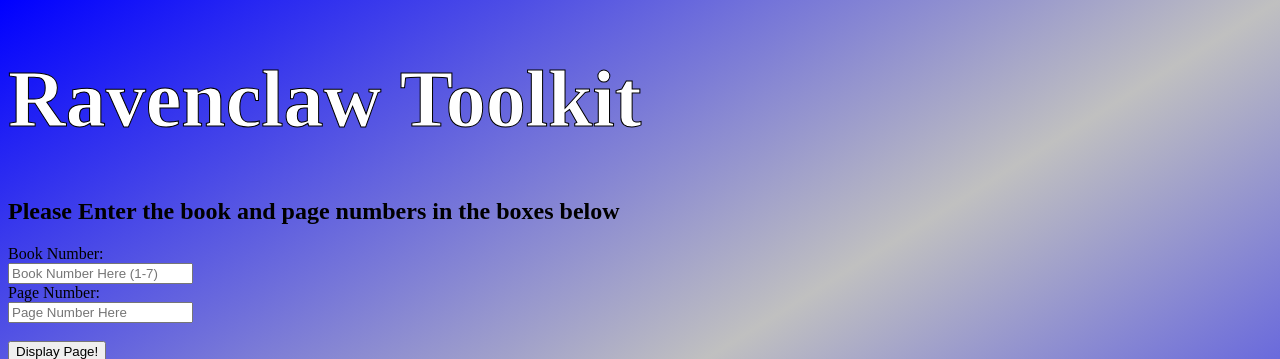
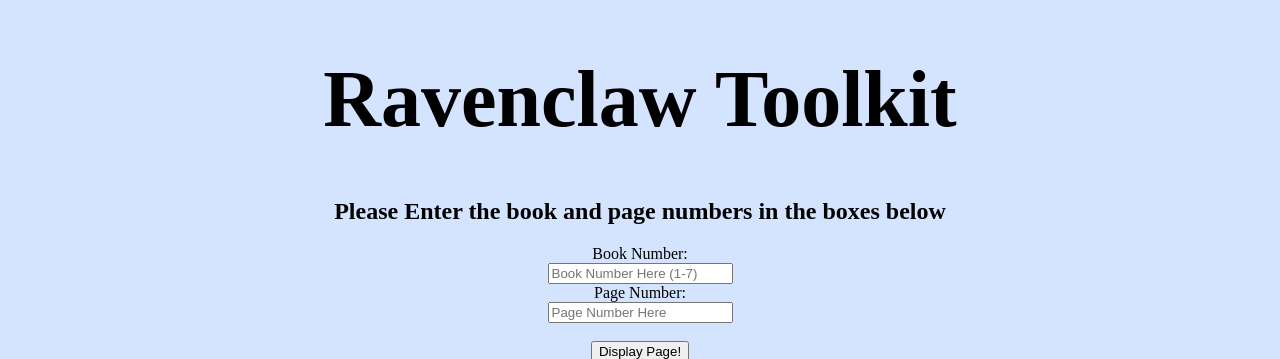
Before and after one commit to kevslinger/Ravenclaw-toolkit, a Flask app: template ravenclaw_toolkit/templates/display_page.html in a window 1280 px wide. Shown: the top 359 px of the page. Run offline with Flask 2, Linux system fonts and the light colour scheme; the template is opened without the code that fills it, so the values that code supplies are empty.

Commit message:
Took some suggestions on making the page more readable

```diff
--- a/ravenclaw_toolkit/templates/home.html
+++ b/ravenclaw_toolkit/templates/home.html
@@ -3,20 +3,19 @@
   <head>
     <title>Ravenclaw Toolkit</title>
     <style>
-      h1 {color: white;
-          font-size: 5rem;
-         -webkit-text-stroke-width: 1px;
-         -webkit-text-stroke-color: black;}
+      h1 {color: black;
+          font-size: 5rem;}
       html {
-          background: linear-gradient(to bottom right, blue, silver, blue) no-repeat center center fixed;
+          background: #d4e4ff no-repeat center center fixed;
           -webkit-background-size: cover;
           -moz-background-size: cover;
           -o-background-size: cover;
           background-size: cover;
+          text-align: center;
+          font-family: Avenir;
       }
     </style>
   </head>
-  <!----<div style="background-image: url('static/ravenclaw.jpg');">-->
   <body>
     <div class="content">
       <h1>Ravenclaw Toolkit</h1>
```
Also changed, not shown: ravenclaw_toolkit/app.yaml (deleted, +0 -9 lines).
